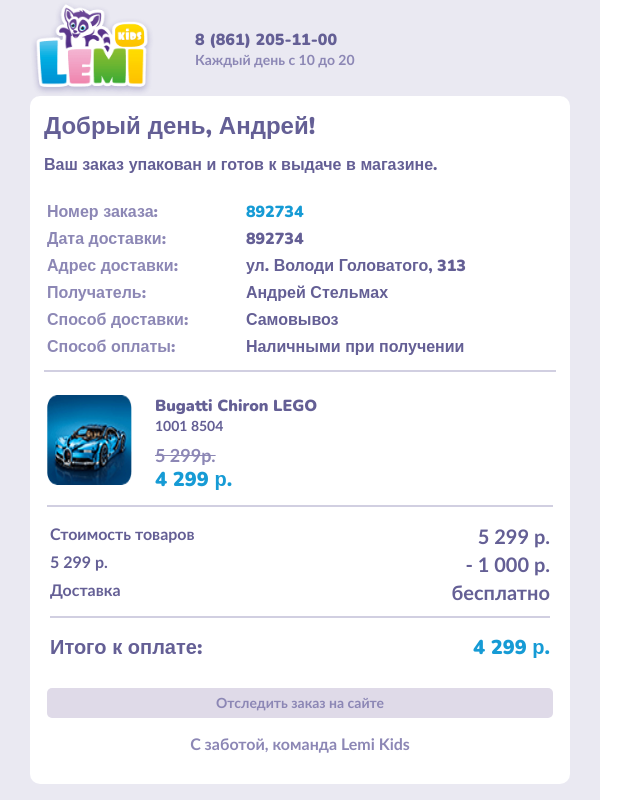
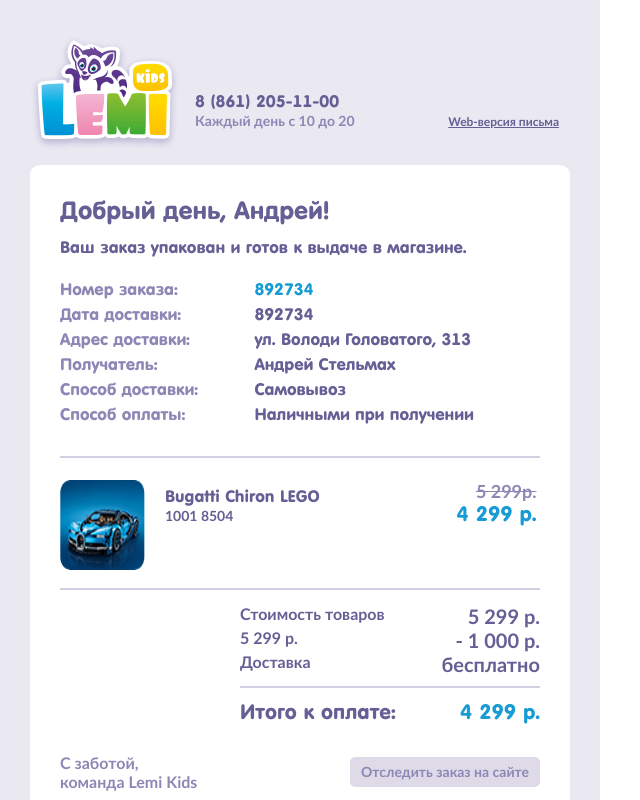
Before and after one commit to avkoltovich/lemi-mailing, a website: page source/index.html in a window 1280 px wide. Shown: the top 800 px of the page, without its empty margins (0-640 px from the left). Drawn offline with nearby package versions, Linux system fonts and the light colour scheme; files that its build step writes are made by us from their sources; files whose address does not match are found by name.

Commit message:
Вносит правки в стилизацию

```diff
--- a/source/index.html
+++ b/source/index.html
@@ -4,14 +4,15 @@
   <meta charset="UTF-8">
   <meta name="viewport" content="width=device-width, initial-scale=1.0">
   <link rel="stylesheet" href="css/style.css">
-  <link href="https://fonts.googleapis.com/css?family=Nunito:900&display=swap&subset=cyrillic" rel="stylesheet"
-    data-embed-ignore>
   <style data-embed>
     @media (min-width: 600px) {
       body {
-        width: 600px !important;
         padding: 0 !important;
         margin: 0 !important;
+      }
+
+      .main-wrapper {
+        width: 600px !important;
       }
 
       .header {
@@ -23,8 +24,24 @@
         width: 165px !important;
       }
 
+      .header__logo {
+        width: 150px !important;
+        height: 115px !important;
+      }
+
+      .header__contact {
+        display: inline-block !important;
+        width: 50% !important;
+      }
+
+      .header__link--web {
+        display: inline-block !important;
+        width: 46% !important;
+        text-align: right !important;
+      }
+
       .header__cell--order {
-        padding: 14px !important;
+        padding: 30px !important;
       }
 
       .header__heading {
@@ -47,8 +64,32 @@
         font-size: 18px !important;
       }
 
-      .list-item__button {
+      .list-item__title {
+        width: 68% !important;
+      }
+
+      .list-item__price {
+        width: 30% !important;
+
+        text-align: right !important;
+      }
+
+      .seek-table {
+        padding-top: 32px !important;
+      }
+
+      .seek-table__button {
         width: 190px !important;
+        margin-left: auto !important;
+      }
+
+      .seek-table__regards {
+        max-width: 140px !important;
+        height: 40px !important;
+        margin-top: -50px !important;
+        margin-right: auto !important;
+
+        text-align: left !important;
       }
 
       .delivery__img {
@@ -74,21 +115,27 @@
 </head>
 
 <body>
+  <table class="main-wrapper" border="0" cellpadding="0" cellspacing="0">
+    <tr class="main-wrapper__row">
+      <td class="main-wrapper__cell">
         <table class="header" border="0" cellpadding="0" cellspacing="0">
-    <tr class="header__row">
+          <tr class="header__row header__row--logo">
             <td class="header__cell header__cell--logo">
               <img src="img/logo.png" alt="LEMI KIDS" class="header__logo" width="124" height="96">
             </td>
             <td class="header__cell header__cell--work-time">
+              <div class="header__contact">
                 <a class="header__link" href="tel:+78612051100" value="+78612051100" target="_blank">8 (861) 205-11-00</a>
                 <span class="header__work-time">Каждый день с 10 до 20</span>
+              </div>
+              <a href="" class="header__link header__link--web">Web-версия письма</a>
             </td>
           </tr>
           <tr class="header__row">
             <td class="header__cell header__cell--order" colspan="3">
               <span class="header__heading">Добрый день, Андрей!</span>
               <span class="header__text">Ваш заказ упакован и готов к выдаче в магазине.</span>
-        <table class="header__order order">
+              <table class="header__order order" border="0" cellpadding="0" cellspacing="0">
                 <tr class="order__row">
                   <td class="order__cell order__cell--desc">Номер заказа:</td>
                   <td class="order__cell order__cell--number">892734</td>
@@ -114,8 +161,8 @@
                   <td class="order__cell order__cell--term">Наличными при получении</td>
                 </tr>
               </table>
-        <hr color="#d1cfe1" noshade>
-        <table class="header__list-item list-item">
+              <hr class="list-item__hr list-item__hr--top" color="#d1cfe1" noshade>
+              <table class="header__list-item list-item" border="0" cellpadding="0" cellspacing="0">
                 <tr class="list-item__row">
                   <td class="list-item__cell list-item__cell--img">
                     <div class="list-item__img-wrap">
@@ -135,8 +182,8 @@
                 </tr>
                 <tr class="list-item__row">
                   <td class="list-item__cell" colspan="2">
-              <hr color="#d1cfe1" noshade>
-              <table class="list-item__total-price total-price">
+                    <hr class="list-item__hr list-item__hr--bottom" color="#d1cfe1" noshade>
+                    <table class="list-item__total-price total-price" border="0" cellpadding="0" cellspacing="0">
                       <tr class="total-price__row">
                         <td class="total-price__cell total-price__cell--desc">Стоимость товаров</td>
                         <td class="total-price__cell total-price__cell--term">5 299 р.</td>
@@ -176,7 +223,7 @@
           </tr>
           <tr class="header__row">
             <td class="header__cell" colspan="3">
-        <table class="header__delivery delivery">
+              <table class="header__delivery delivery" border="0" cellpadding="0" cellspacing="0">
                 <tr class="delivery__row">
                   <td class="delivery__cell">
                     <img src="img/cs-wallet.png" alt="" class="delivery__img" width="45" height="45">
@@ -199,10 +246,10 @@
           <tr class="footer__row">
             <td class="footer__cell">
               <center>
-          <table class="footer__social social">
+                <table class="footer__social social" border="0" cellpadding="0" cellspacing="0">
                   <tr class="social__row">
-              <td class="social__cell">
-                <img src="img/vk.png" alt="Вконтакте" class="social__logo" width="30" height="30">
+                    <td class="social__cell social__cell--first">
+                      <img src="img/vk.png" alt="Вконтакте" class="social__logo social__logo" width="30" height="30">
                     </td>
                     <td class="social__cell">
                       <img src="img/instagram.png" alt="Инстаграм" class="social__logo" width="30" height="30">
@@ -223,6 +270,9 @@
             </td>
           </tr>
         </table>
+      </td>
+    </tr>
+  </table>
 </body>
 
 </html>
--- a/source/sass/mixins.scss
+++ b/source/sass/mixins.scss
@@ -1,7 +1,6 @@
 @mixin font-futura {
-  // font-family: "AFuturaRound", sans-serif;
-  font-family: "Nunito", sans-serif;
-  font-weight: 900;
+  font-family: "AFuturaRound", sans-serif;
+  font-weight: bold;
 }
 
 @mixin font-calibri {
--- a/source/sass/style.scss
+++ b/source/sass/style.scss
@@ -1,15 +1,15 @@
 @import "variables";
 @import "mixins";
 
-// @font-face {
-//   font-family: "AFuturaRound";
-//   src: local("AFuturaRound");
-//   src: url("../fonts/AFuturaRoundBold/AFuturaRoundBold.eot");
-//   src: url("../fonts/AFuturaRoundBold/AFuturaRoundBold.woff") format("woff"), url("../fonts/AFuturaRoundBold/AFuturaRoundBold.eot?#iefix") format("embedded-opentype"), url("../fonts/AFuturaRoundBold/AFuturaRoundBold.svg#AFuturaRoundBold") format("svg"), url("../fonts/AFuturaRoundBold/AFuturaRoundBold.ttf") format("truetype");
-//   font-weight: 700;
-//   font-style: normal;
-//   font-display: fallback;
-// }
+@font-face {
+  font-family: "AFuturaRound";
+  src: local("AFuturaRound");
+  src: url("../fonts/AFuturaRoundBold/AFuturaRoundBold.eot");
+  src: url("../fonts/AFuturaRoundBold/AFuturaRoundBold.woff") format("woff"), url("../fonts/AFuturaRoundBold/AFuturaRoundBold.eot?#iefix") format("embedded-opentype"), url("../fonts/AFuturaRoundBold/AFuturaRoundBold.svg#AFuturaRoundBold") format("svg"), url("../fonts/AFuturaRoundBold/AFuturaRoundBold.ttf") format("truetype");
+  font-weight: 700;
+  font-style: normal;
+  font-display: fallback;
+}
 
 * {
   box-sizing: border-box;
@@ -24,6 +24,11 @@
   vertical-align: top;
 }
 
+.main-wrapper {
+  width: 100%;
+  max-width: 600px;
+}
+
 .header {
   width: 100%;
   padding-right: 20px;
@@ -34,11 +39,15 @@
 
 .header__cell {
   &--work-time {
-    vertical-align: middle;
+    padding-top: 35px;
+    padding-bottom: 26px;
+    vertical-align: bottom;
   }
 
   &--logo {
     width: 150px;
+    padding-top: 35px;
+    padding-bottom: 15px;
   }
 
   &--order {
@@ -52,11 +61,24 @@
   }
 }
 
+.header__contact {
+  display: block;
+  margin-bottom: 10px;
+}
+
 .header__link {
   display: block;
 
   @include font-futura-Dark;
   text-decoration: none;
+
+  &--web {
+    display: block;
+
+    @include font-calibri;
+    font-size: 12px;
+    text-decoration: underline;
+  }
 }
 
 .header__work-time {
@@ -82,10 +104,6 @@
   margin-bottom: 22px;
 
   @include font-futura-Dark;
-}
-
-.order {
-  margin-bottom: 24 px;
 }
 
 .order__row {
@@ -150,8 +168,8 @@
 
 .total-price {
   width: 100%;
-  padding-top: 6px;
-  padding-bottom: 6px;
+  max-width: 300px;
+  margin-left: auto;
 }
 
 .total-price__cell {
@@ -183,13 +201,24 @@
 }
 
 .total-price__hr {
+  margin-top: 10px;
   margin-bottom: 12px;
+}
+
+.list-item__hr {
+  &--top {
+    margin-top: 26px;
+    margin-bottom: 22px;
+  }
+
+  &--bottom {
+    margin-top: 18px;
+    margin-bottom: 14px;
+  }
 }
 
 .list-item {
   width: 100%;
-  padding-top: 12px;
-  padding-bottom: 14px;
 }
 
 .list-item__cell--img {
@@ -201,7 +230,12 @@
 }
 
 .list-item__title {
+  display: inline-block;
   margin-bottom: 10px;
+}
+
+.list-item__price {
+  display: inline-block;
 }
 
 .list-item__img-wrap {
@@ -219,7 +253,7 @@
 
 .seek-table {
   width: 100%;
-  padding-top: 14px;
+  padding-top: 22px;
 }
 
 .seek-table__button-wrap {
@@ -289,6 +323,14 @@
   background-color: $purpleBgDark;
 }
 
+.footer__social {
+  margin-bottom: 20px;
+}
+
+.social__cell--first {
+  padding-right: 10px;
+}
+
 .footer__cell {
   @include font-calibri;
   font-size: 14px;
@@ -304,67 +346,3 @@
   text-decoration: none;
   color: $purpleFontLight;
 }
-
-@media (min-width: 600px) {
-  body {
-    width: 600px;
-    padding: 0;
-    margin: 0;
-  }
-
-  .header {
-    padding-right: 30px;
-    padding-left: 30px;
-  }
-
-  .header__cell {
-    &--logo {
-      width: 165px;
-    }
-
-    &--order {
-      padding: 14px;
-    }
-  }
-
-  .header__heading {
-    font-size: 24px;
-  }
-
-  .order__cell {
-    &--desc {
-      font-size: 16px;
-    }
-
-    &--number {
-      font-size: 16px;
-    }
-
-    &--term {
-      font-size: 16px;
-    }
-  }
-
-  .price-table__price--old {
-    font-size: 18px;
-  }
-
-  .list-item__button {
-    width: 190px;
-  }
-
-  .delivery__img {
-    display: inline;
-    margin-right: 10px;
-    margin-bottom: 0;
-    margin-left: 0;
-
-    float: left;
-  }
-
-  .delivery__text {
-    display: inline;
-
-    text-align: left;
-  }
-}
```
Lines whose indentation alone changed are shown as unchanged.
